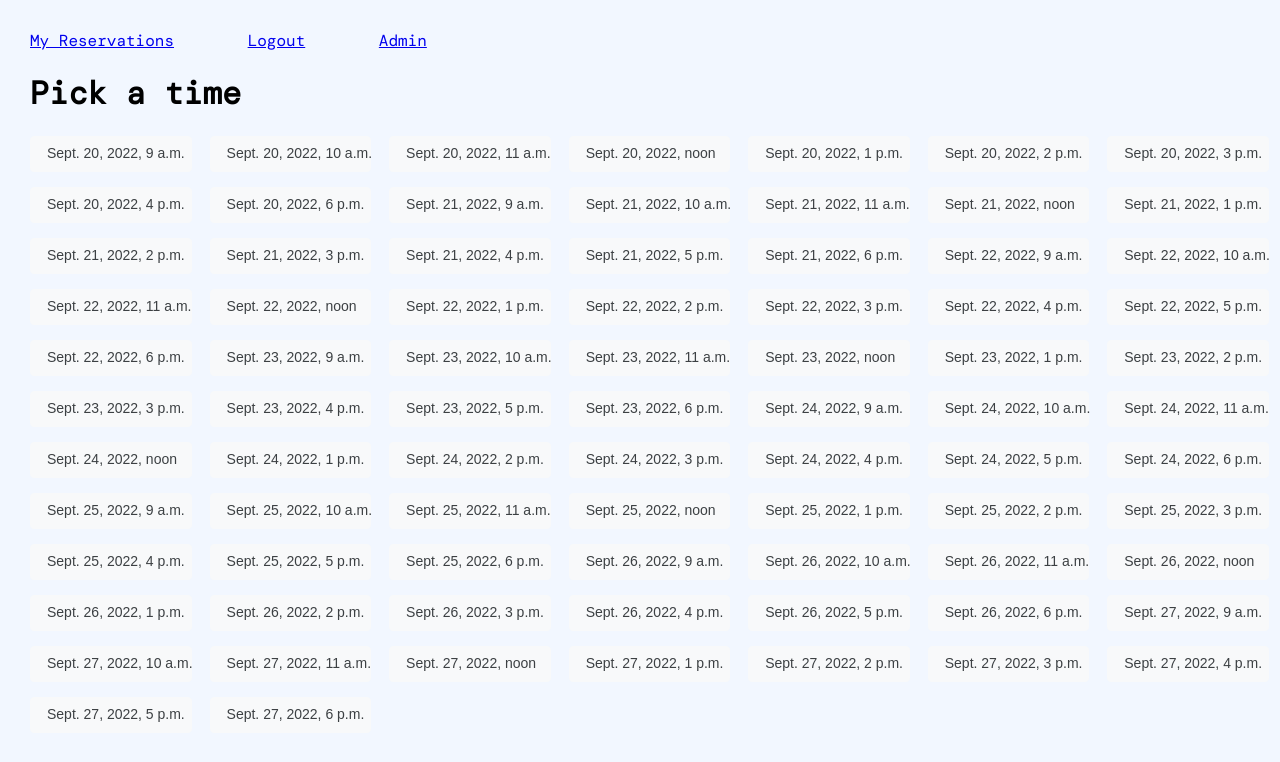
After one commit to alperade/django-cleaning-app, a Django app: page /reservations/20/datetime in a window 1280 px wide. The commit adds this page. Shown: the top 762 px of the page. Run offline with Django 4.2, Linux system fonts and the light colour scheme; a user stored in the database is signed in; data comes from the database, SQL or seed files in the repository.

Commit message:
made progress

```diff
--- a/requirements.txt
+++ b/requirements.txt
@@ -6,9 +6,14 @@ django-phonenumber-field==7.0.0
 flake8==5.0.4
 mccabe==0.7.0
 mypy-extensions==0.4.3
+numpy==1.23.3
+pandas==1.4.4
 pathspec==0.10.1
 platformdirs==2.5.2
 pycodestyle==2.9.1
 pyflakes==2.5.0
+python-dateutil==2.8.2
+pytz==2022.2.1
+six==1.16.0
 sqlparse==0.4.2
 tomli==2.0.1
--- a/reservations/admin.py
+++ b/reservations/admin.py
@@ -3,7 +3,6 @@ from django.contrib import admin
 from reservations.models import (
     Reservation,
     Cleaner,
-    Time,
 )
 
 class ReservationAdmin(admin.ModelAdmin):
@@ -12,10 +11,8 @@ class ReservationAdmin(admin.ModelAdmin):
 class CleanerAdmin(admin.ModelAdmin):
     pass
 
-class TimeAdmin(admin.ModelAdmin):
-    pass
+
 
 
 admin.site.register(Reservation, ReservationAdmin)
 admin.site.register(Cleaner, CleanerAdmin)
-admin.site.register(Time, TimeAdmin)
--- a/reservations/models.py
+++ b/reservations/models.py
@@ -9,12 +9,12 @@ class Reservation(models.Model):
     building_num = models.SmallIntegerField()
     street = models.CharField(max_length=100)
     apt_num = models.CharField(max_length=20)
-    service_date = models.DateField()
+    service_date_time = models.DateTimeField(null=True, blank=True)
     cleaner = models.ForeignKey("Cleaner",related_name="reservations",on_delete=models.CASCADE, null=True, blank=True)
     service_time = models.CharField(max_length=20, blank=True, null=True)
 
     def __str__(self):
-        return f'Cleaning for {self.user} on {self.service_date} at {self.service_time} by {self.cleaner}'
+        return f'Cleaning for {self.user} on {self.service_date_time} by {self.cleaner}'
 
 class Cleaner(models.Model):
     first_name = models.CharField(max_length=20)
@@ -23,6 +23,3 @@ class Cleaner(models.Model):
 
     def __str__(self):
         return f'{self.first_name} {self.last_name}'
-
-class Time(models.Model):
-    times = ["9AM", "10AM", "11AM"]
--- a/reservations/static/css/styles.css
+++ b/reservations/static/css/styles.css
@@ -1,7 +1,92 @@
-button:hover{
-    background-color: olive;
+html {
+    background-color: #f2f7ff;
+    font-family: 'DM Mono', monospace;
+
 }
 
-html {
-    background-color: #f2f7ff;
+body {
+    margin: 30px;
 }
+
+ul {
+    padding: 0;
+}
+
+li {
+    display: inline;
+    margin-right: 5vw;
+}
+
+a:hover {
+    background-color: coral;
+
+}
+
+
+table {
+    padding-top: 3vh;
+}
+
+td {
+    padding: 0 5vw 2vh 0;
+    text-align: left;
+    color: darkslategrey;
+}
+
+th {
+    font-weight: bold;
+    padding: 0 5vw 2vh 0;
+    text-align: left;
+
+}
+
+.asd {
+    display: grid;
+    grid-template-columns: repeat(7, 1fr);
+    grid-auto-rows: minmax(20px, auto);
+    row-gap: 15px;
+}
+
+.button-book {
+    width: 100%;
+}
+
+.button-book:hover {
+    background-color: coral;
+}
+
+.coral-bck {
+    background-color: coral;
+    width: fit-content;
+}
+
+.button-16 {
+  background-color: #f8f9fa;
+  border: 1px solid #f8f9fa;
+  border-radius: 4px;
+  color: #3c4043;
+  cursor: pointer;
+  font-family: arial,sans-serif;
+  font-size: 14px;
+  height: 36px;
+  line-height: 27px;
+  width: 90%;
+  padding: 0 16px;
+  text-align: center;
+  user-select: none;
+  -webkit-user-select: none;
+  touch-action: manipulation;
+  white-space: pre;
+}
+
+.button-16:hover {
+  border-color: #dadce0;
+  box-shadow: rgba(0, 0, 0, .1) 0 1px 1px;
+  color: #202124;
+  background-color: coral;
+}
+
+.button-16:focus {
+  border-color: #4285f4;
+  outline: none;
+}
--- a/reservations/templates/base.html
+++ b/reservations/templates/base.html
@@ -9,16 +9,21 @@
   <meta name="viewport" content="width=device-width, initial-scale=1.0">
   <title>Cleaning App</title>
   <link rel="stylesheet" href="{% static 'css/styles.css' %}">
+  <link rel="preconnect" href="https://fonts.googleapis.com">
+<link rel="preconnect" href="https://fonts.gstatic.com" crossorigin>
+<link rel="preconnect" href="https://fonts.googleapis.com">
+<link rel="preconnect" href="https://fonts.gstatic.com" crossorigin>
+<link href="https://fonts.googleapis.com/css2?family=DM+Mono&display=swap" rel="stylesheet">
 </head>
 
 <body>
   <header>
-    <nav>
+    <nav class="nav">
       <ul>
+        {% if user.is_authenticated %}
         <li>
           <a href="{% url 'home' %}">My Reservations</a>
         </li>
-        {% if user.is_authenticated %}
         <li>
           <a href="{% url 'logout' %}">Logout</a>
         </li>
@@ -41,5 +46,4 @@
   {% block content %}
   {% endblock content %}
 </body>
-<pre>{% debug %}</pre>
 </html>
--- /dev/null
+++ b/reservations/templates/reservations/datetime.html
@@ -0,0 +1,19 @@
+{% extends "base.html" %}
+
+{% block content %}
+  <main>
+    <h1>Pick a time</h1>
+        <div class="asd">
+          {% for time in times %}
+          <div>
+            <form method="post" action="{% url 'updated' reservation.id %}">
+            {% csrf_token %}
+            <input type="hidden" name="date" value={{ time|date:'Y,m,d,H' }}>
+            <button class="button-16">{{ time }}</button>
+            </form>
+          </div>
+          {% endfor %}
+        </div>
+
+  </main>
+{% endblock content %}
--- a/reservations/urls.py
+++ b/reservations/urls.py
@@ -5,12 +5,15 @@ from reservations.views import (
     ReservationCreateView,
     ReservationDetailView,
     ReservationUpdateView,
+    ReservationPickDateTimeView,
+    ReservationDeleteView
 )
 
 urlpatterns = [
     path("", ReservationListView, name="home"),
     path("create/", ReservationCreateView, name="create_reservation"),
+    path("<int:pk>/datetime", ReservationPickDateTimeView, name="datetime"),
+    path("<int:pk>/updated/", ReservationUpdateView, name="updated"),
     path("<int:pk>/detail", ReservationDetailView, name="detail"),
-    path("<int:pk>/updated/", ReservationUpdateView, name="updated"),
-
+    path("<int:pk>/delete/", ReservationDeleteView, name="reservation_delete"),
    ]
--- a/reservations/views.py
+++ b/reservations/views.py
@@ -1,7 +1,9 @@
 from django.shortcuts import render, redirect
-from reservations.models import Reservation, Cleaner, Time
+from reservations.models import Reservation
 from django.contrib.auth.decorators import login_required
-from reservations.forms import ReservationForm
+from reservations.forms import ReservationForm, ReservationDeleteForm
+from datetime import datetime, timedelta
+import pandas as pd
 
 
 # Create your views here.
@@ -23,7 +25,7 @@ def ReservationCreateView(request):
             plan.save()
             form.save_m2m()
             print(request.POST)
-            return redirect("detail", pk=plan.pk)
+            return redirect("datetime", pk=plan.pk)
     else:
         form = ReservationForm()
     context = {"form": form}
@@ -34,25 +36,65 @@ def ReservationCreateView(request):
     )
 
 @login_required
-def ReservationDetailView(request, pk):
-    times = Time.times
+def ReservationPickDateTimeView(request, pk):
+    date_list = pd.date_range(start=datetime.today().strftime('%Y-%m-%d'),end=(datetime.today() + timedelta(days=7)),freq="D").to_pydatetime().tolist()
+    filtered_list = []
+    for item in Reservation.objects.values_list('service_date_time').all():
+        if item[0]:
+            year = item[0].year
+            month = item[0].month
+            day = item[0].day
+            hour = item[0].hour
+            filtered_list.append(datetime(year,month,day,hour,0))
+    new_list = []
+    for date in date_list:
+        year = date.year
+        month = date.month
+        day = date.day
+        for hour in range(9,19):
+            if datetime(year,month,day,hour,0) not in filtered_list:
+                new_list.append(datetime(year,month,day,hour,0))
     if request.method == "GET":
         print(request.GET)
-    context = {"reservation": Reservation.objects.filter(user=request.user).get(pk=pk), "times": times}
+    context = {"reservation": Reservation.objects.filter(user=request.user).get(pk=pk), "times": new_list}
 
-    return render(request, "reservations/detail.html", context)
+    return render(request, "reservations/datetime.html", context)
 
 @login_required
 def ReservationUpdateView(request, pk):
     plan = Reservation.objects.filter(user=request.user).get(pk=pk)
     if request.method == "POST":
-        print(request.POST)
-        plan.service_time = request.POST["service_time"]
+        str_date = request.POST["date"]
+        list_date = str_date.split(",")
+        month = int(list_date[1])
+        plan.service_date_time = datetime(int(list_date[0]),month,int(list_date[2]),int(list_date[3]),0)
         plan.save()
-        Time.times.remove(request.POST["service_time"])
-        # what's the best way to create time slots per day
-
 
     context = {"reservations": Reservation.objects.filter(user=request.user)}
 
     return render(request, "reservations/home.html", context)
+
+
+
+@login_required
+def ReservationDetailView(request, pk):
+    context = {"reservation": Reservation.objects.filter(user=request.user).get(pk=pk)}
+
+    return render(request, "reservations/detail.html", context)
+
+
+@login_required
+def ReservationDeleteView(request, pk):
+    plan = Reservation.objects.filter(user=request.user).get(pk=pk)
+    if request.method == "POST":
+        form = ReservationDeleteForm(request.POST, instance=plan)
+        if form.is_valid():
+            plan.delete()
+            return redirect("home")
+    else:
+        form = ReservationDeleteForm(instance=plan)
+    context = {
+        "form": form,
+        "reservation": plan,
+    }
+    return render(request, "reservations/delete.html", context)
```
Also changed, not shown: reservations/forms.py (+6 -1 lines), reservations/templates/reservations/create.html (+22 -4 lines), reservations/templates/reservations/delete.html (added, +16 -0 lines), reservations/templates/reservations/detail.html (+7 -7 lines), reservations/templates/reservations/home.html (+8 -8 lines), db.sqlite3, reservations/migrations/0012_remove_reservation_service_date_and_more.py (added), reservations/migrations/0013_delete_time.py (added).
